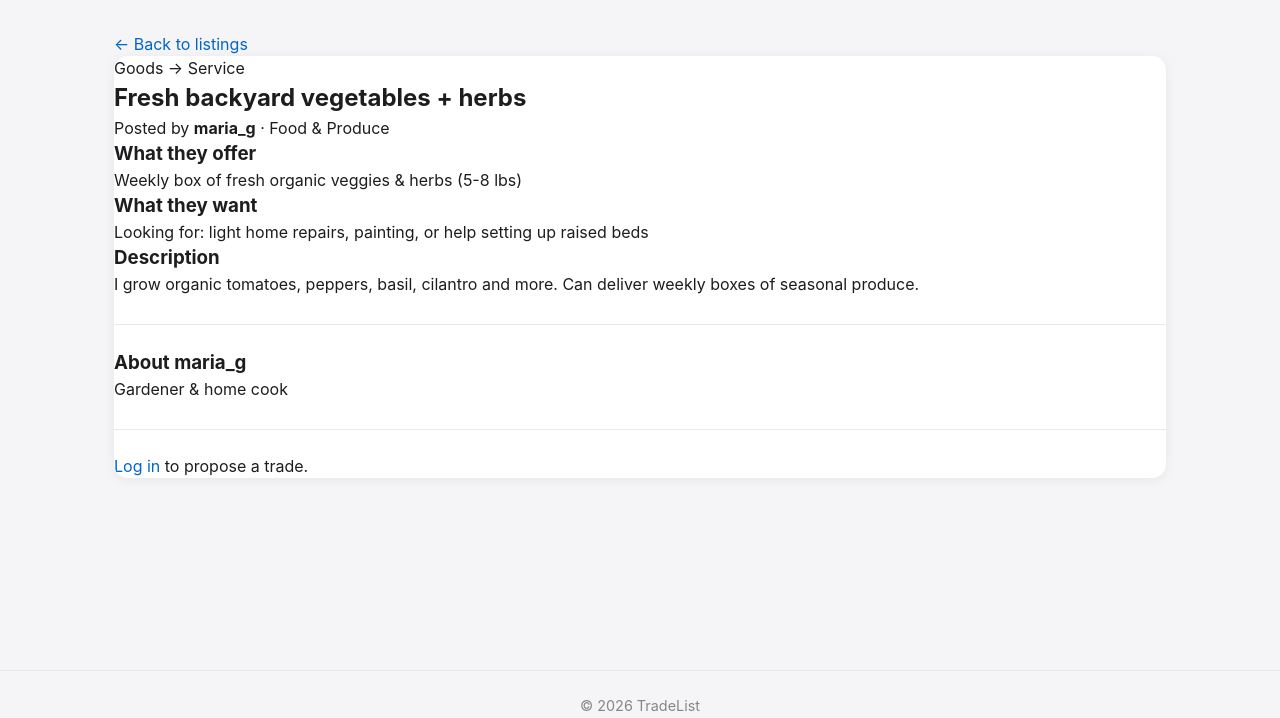
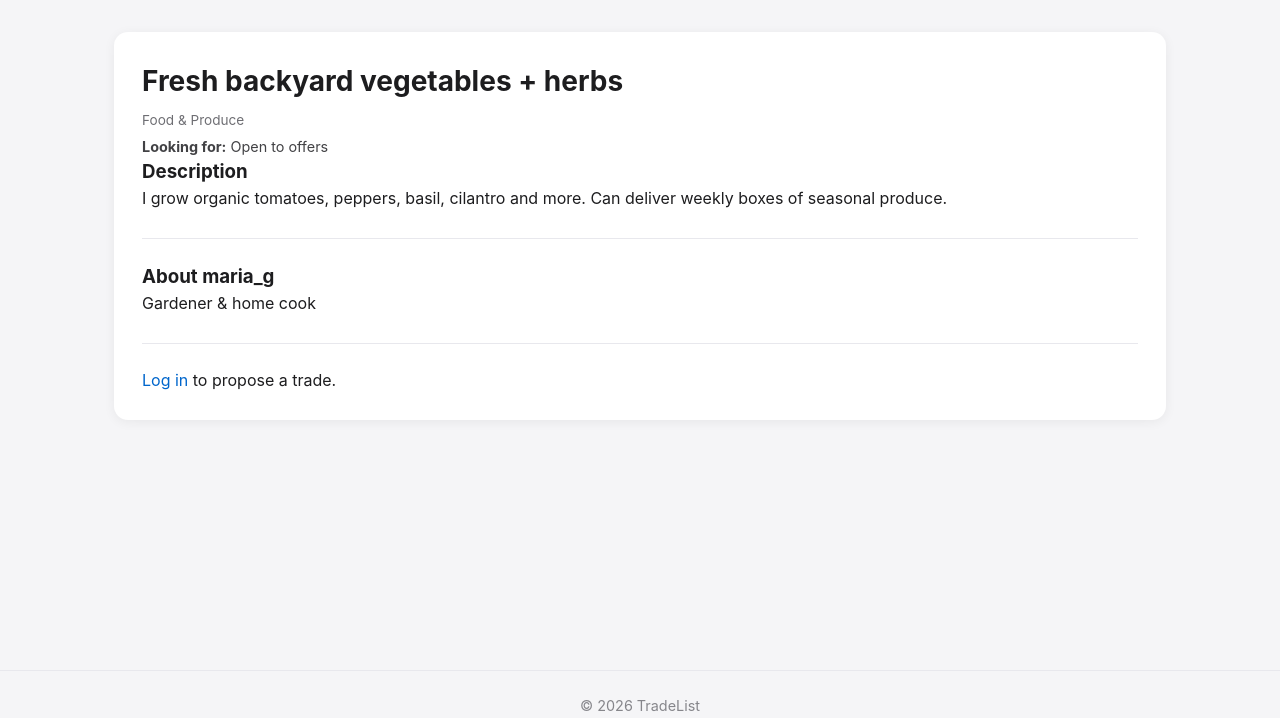
Before and after one commit to coastboydougie/Barterlink, a Flask app: page /listing/1 in a window 1280 px wide. Shown: the part 59-777 px from the top of the page. Run offline with Flask 3, Linux system fonts and the light colour scheme; data comes from the database, SQL or seed files in the repository.

Commit message:
Update listing.html

```diff
--- a/templates/listing.html
+++ b/templates/listing.html
@@ -1,41 +1,20 @@
 {% extends "base.html" %}
+
 {% block title %}{{ listing.title }}{% endblock %}
 
 {% block content %}
-<div class="container page">
-    <a href="{{ url_for('browse') }}" class="back-link">← Back to listings</a>
+<article class="listing-detail">
+    {% if listing.image %}
+        <img src="{{ url_for('static', filename='uploads/' + listing.image) }}" alt="{{ listing.title }}">
+    {% endif %}
 
-    <article class="listing-detail">
-        <div class="listing-type-badge {{ listing.listing_type }} large">
-            {% if listing.listing_type == 'service_for_goods' %}
-                Service → Goods
-            {% else %}
-                Goods → Service
-            {% endif %}
-        </div>
+    <div class="listing-body">
+        <h1>{{ listing.title }}</h1>
+        <p class="category">{{ listing.category }}</p>
+        <p class="looking-for"><strong>Looking for:</strong> {{ listing.looking_for or 'Open to offers' }}</p>
 
-        <h1>{{ listing.title }}</h1>
-        <p class="listing-meta">
-            Posted by <strong>{{ listing.username }}</strong>
-            {% if listing.user_location %} · {{ listing.user_location }}{% endif %}
-            {% if listing.category %} · {{ listing.category }}{% endif %}
-        </p>
-
-        <div class="detail-grid">
-            <div class="detail-box offer">
-                <h3>What they offer</h3>
-                <p>{{ listing.what_i_offer }}</p>
-            </div>
-            <div class="detail-box want">
-                <h3>What they want</h3>
-                <p>{{ listing.what_i_want }}</p>
-            </div>
-        </div>
-
-        <div class="description">
-            <h3>Description</h3>
-            <p>{{ listing.description }}</p>
-        </div>
+        <h3>Description</h3>
+        <p>{{ listing.description }}</p>
 
         {% if listing.bio %}
         <div class="owner-bio">
@@ -44,11 +23,11 @@
         </div>
         {% endif %}
 
-        {% if g.user and g.user.id != listing.owner_id %}
+        {% if g.user and g.user.id != listing.user_id %}
         <div class="propose-box">
             <h3>Propose a trade</h3>
-            <form method="post" action="{{ url_for('propose_trade', listing_id=listing.id) }}">
-                <textarea name="message" rows="4" placeholder="Hi! I’d like to trade… Tell them what you can offer and any details." required></textarea>
+            <form method="post" action="#">
+                <textarea name="message" rows="4" placeholder="Write your trade proposal..."></textarea>
                 <button type="submit" class="btn btn-primary">Send Proposal</button>
             </form>
         </div>
@@ -57,6 +36,6 @@
             <p><a href="{{ url_for('login') }}">Log in</a> to propose a trade.</p>
         </div>
         {% endif %}
-    </article>
-</div>
+    </div>
+</article>
 {% endblock %}
```
